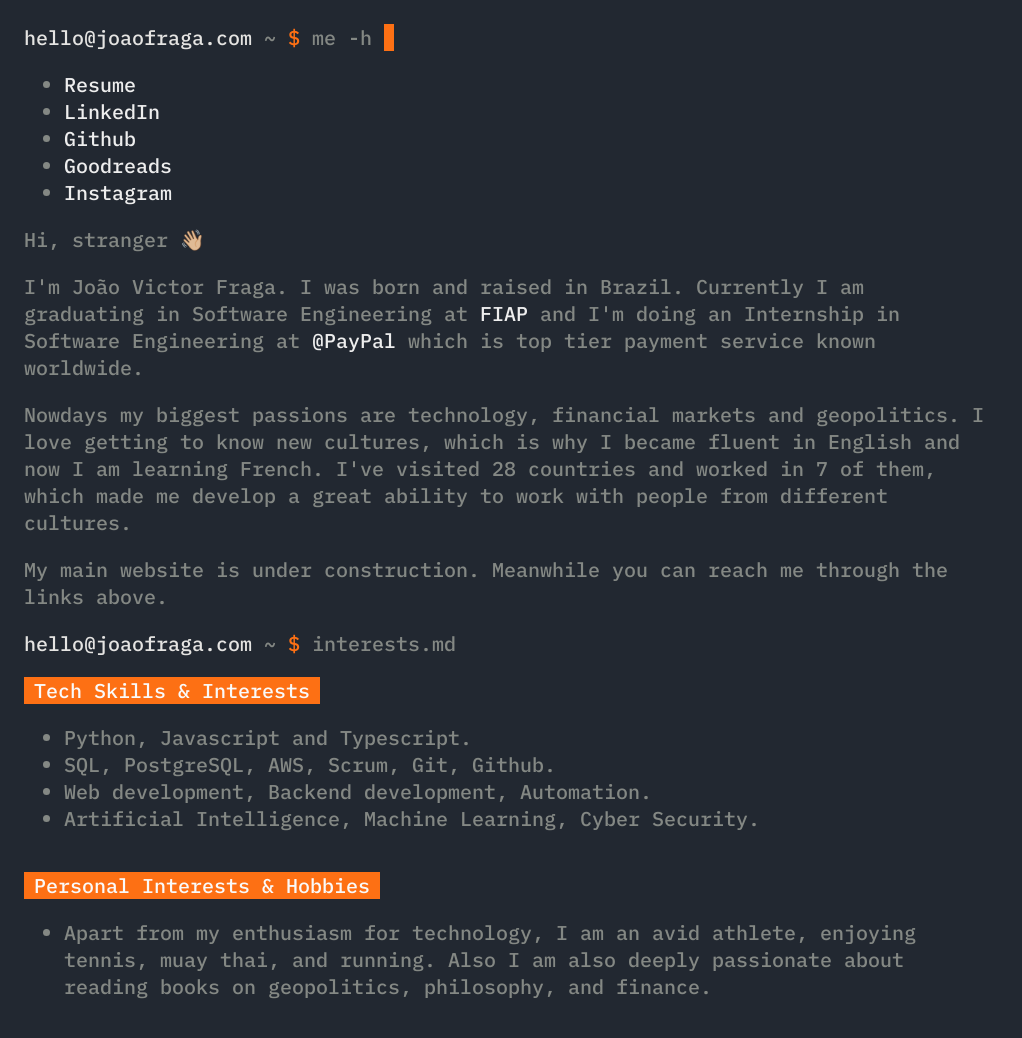
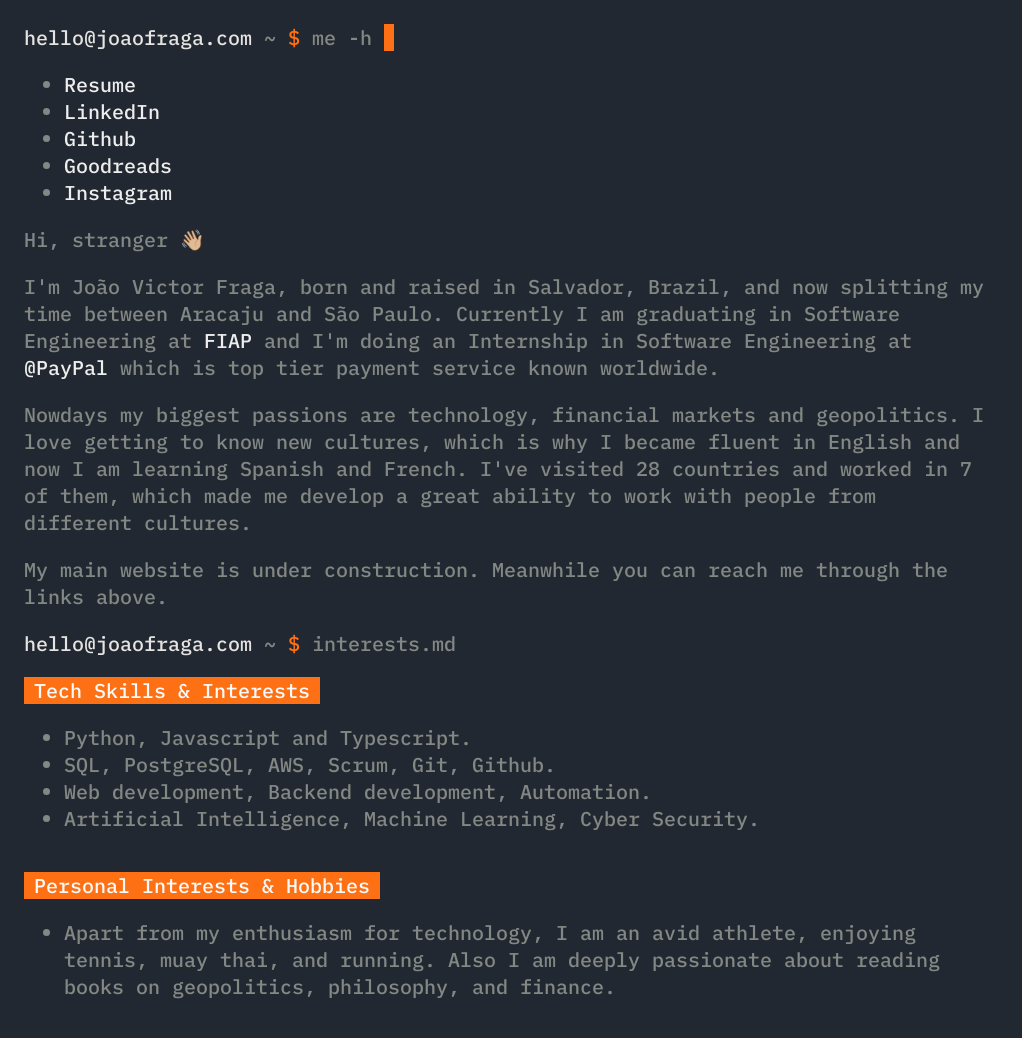
Before and after one commit to joaovfraga/joaofraga.com, a website: page index.html in a window 1280 px wide. Shown: the whole page, without its empty margins (0-1022 px from the left). Drawn offline with Linux system fonts and the light colour scheme; a web font is replaced by a local one.

Commit message:
add some content changes

```diff
--- a/index.html
+++ b/index.html
@@ -54,10 +54,10 @@
         Hi, stranger 👋🏼
     </p>
     <p>
-        I'm João Victor Fraga. I was born and raised in Brazil. Currently I am graduating in Software Engineering at <a class="charm" href="https://www.fiap.com.br/online/graduacao/bacharelado/engenharia-de-software/" alt="paypal website" target="_blank">FIAP</a> and I'm doing an Internship in Software Engineering at <a class="charm" href="https://www.paypal.com/" alt="paypal website" target="_blank">@PayPal</a> which is top tier payment service known worldwide.
+        I'm João Victor Fraga, born and raised in Salvador, Brazil, and now splitting my time between Aracaju and São Paulo. Currently I am graduating in Software Engineering at <a class="charm" href="https://www.fiap.com.br/online/graduacao/bacharelado/engenharia-de-software/" alt="paypal website" target="_blank">FIAP</a> and I'm doing an Internship in Software Engineering at <a class="charm" href="https://www.paypal.com/" alt="paypal website" target="_blank">@PayPal</a> which is top tier payment service known worldwide.
     </p>
     <p>
-        Nowdays my biggest passions are technology, financial markets and geopolitics. I love getting to know new cultures, which is why I became fluent in English and now I am learning French. I've visited 28 countries and worked in 7 of them, which made me develop a great ability to work with people from different cultures.
+        Nowdays my biggest passions are technology, financial markets and geopolitics. I love getting to know new cultures, which is why I became fluent in English and now I am learning Spanish and French. I've visited 28 countries and worked in 7 of them, which made me develop a great ability to work with people from different cultures.
     </p>
     <p>
         My main website is under construction. Meanwhile you can reach me through the links above.
@@ -73,7 +73,7 @@
         </ul>
     <h3>Personal Interests & Hobbies</h3>
         <ul>
-            <li>Apart from my enthusiasm for technology, I am an avid athlete, enjoying tennis, muay thai, and running. Also I am also deeply passionate about reading books on geopolitics, philosophy, and finance.</li>
+            <li>Apart from my enthusiasm for technology, I am an avid athlete, enjoying tennis, muay thai, and running. Also I am deeply passionate about reading books on geopolitics, philosophy, and finance.</li>
         </ul>
 
         </section>
```
